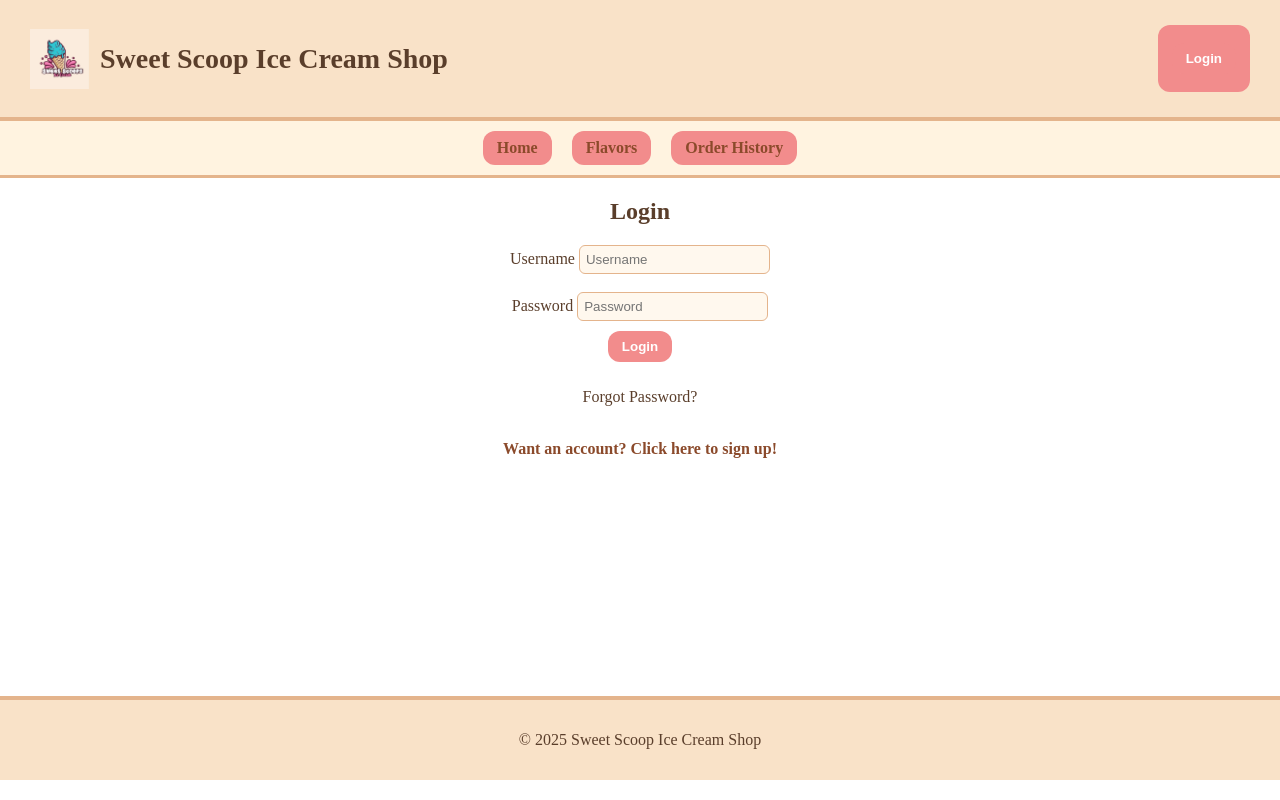
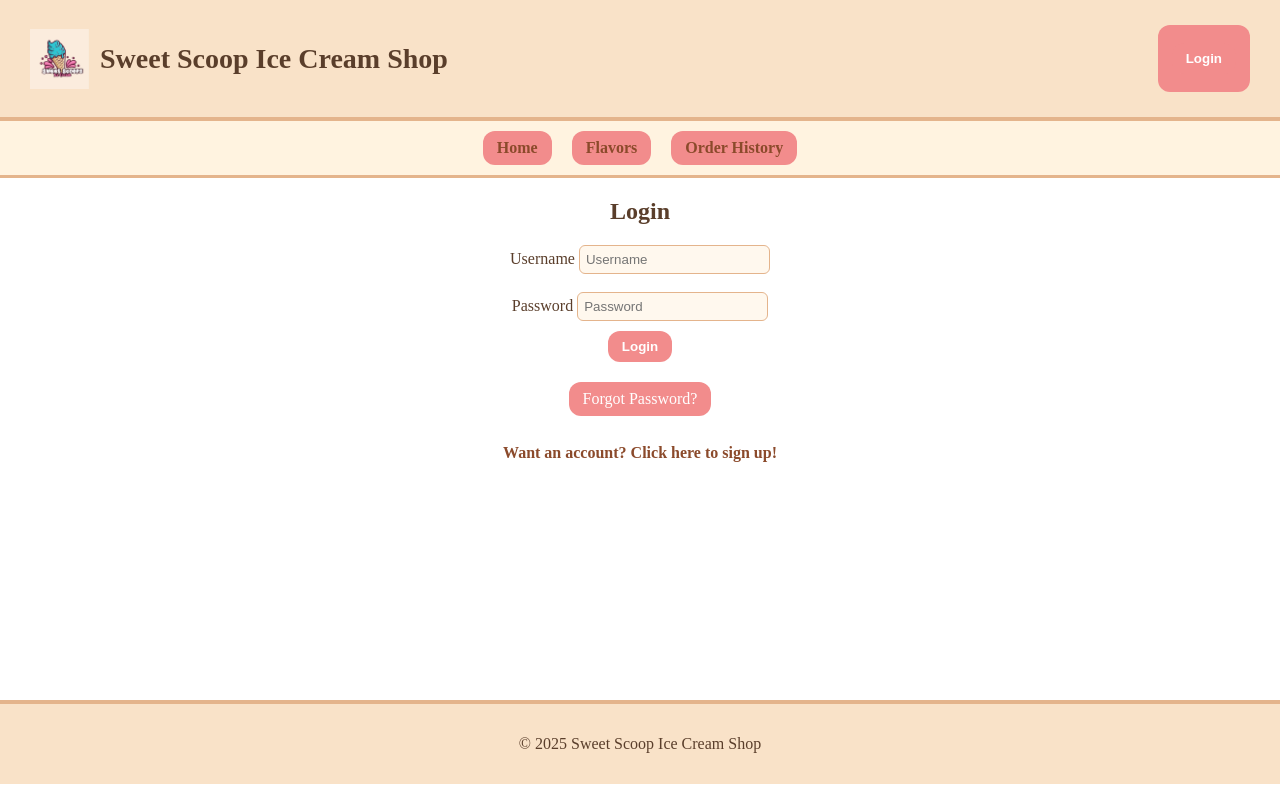
Before and after one commit to l-qu/ensf-381-assignment4, a React (Create React App) app in the folder frontend/: page /login in a window 1280 px wide. Built offline with nearby package versions, Linux system fonts and the light colour scheme.

Commit message:
forgot password button styling

```diff
--- a/frontend/src/StyleSheet.css
+++ b/frontend/src/StyleSheet.css
@@ -68,6 +68,19 @@ font-weight: bold;
 text-decoration: none;
 cursor: pointer;
 }
+
+.forgot-password {
+    width: fit-content;
+    margin: 10px auto;
+    padding: 8px 14px;
+    border-radius: 12px;
+    border: none;
+    background: #f28c8c;
+    color: white;
+    text-decoration: none;
+    cursor: pointer;
+}
+
 button.remove {
 background: #c94c4c;
 }
--- a/frontend/src/components/LoginForm.js
+++ b/frontend/src/components/LoginForm.js
@@ -92,6 +92,8 @@ function LoginForm(){
       Login
       </button>
 
+      {/* the forgot-password element is styled to match the other buttons, but is non-functional
+      and is left unchanged using a <p> tag from the posted assignment 3 solution */}
       <p className="forgot-password">Forgot Password?</p>
       <Link to="/signup" className = "no-button-link">Want an account? Click here to sign up!</Link>
       <AuthMessage/>
```
